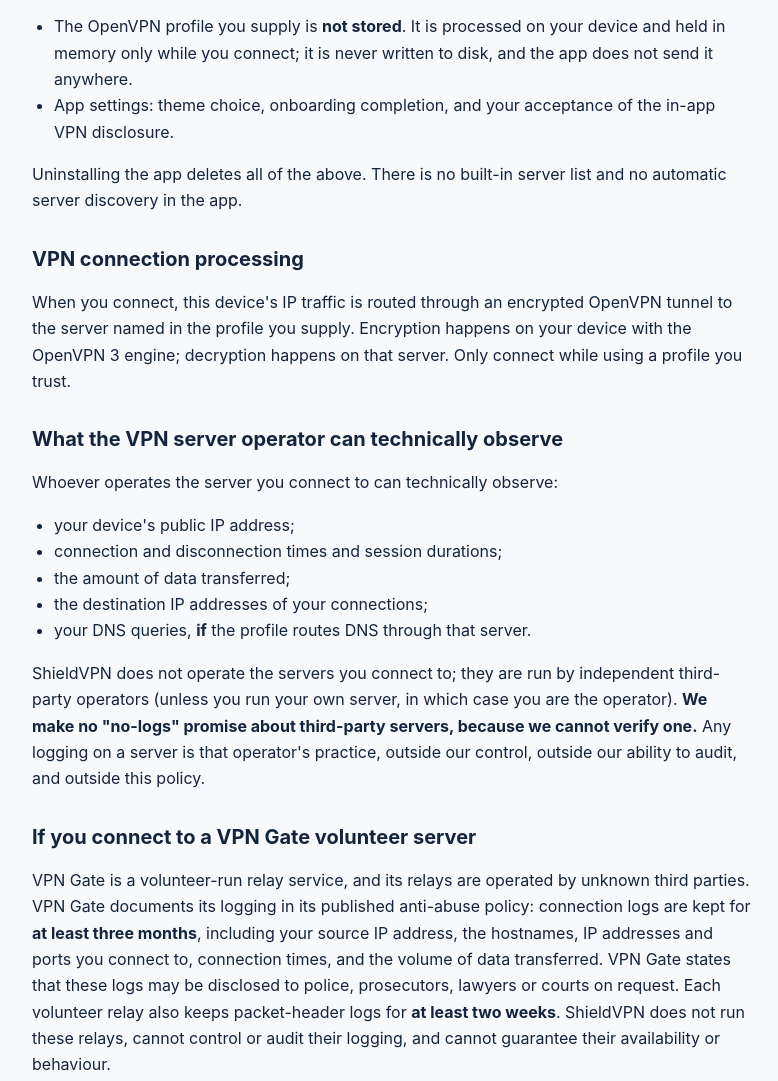
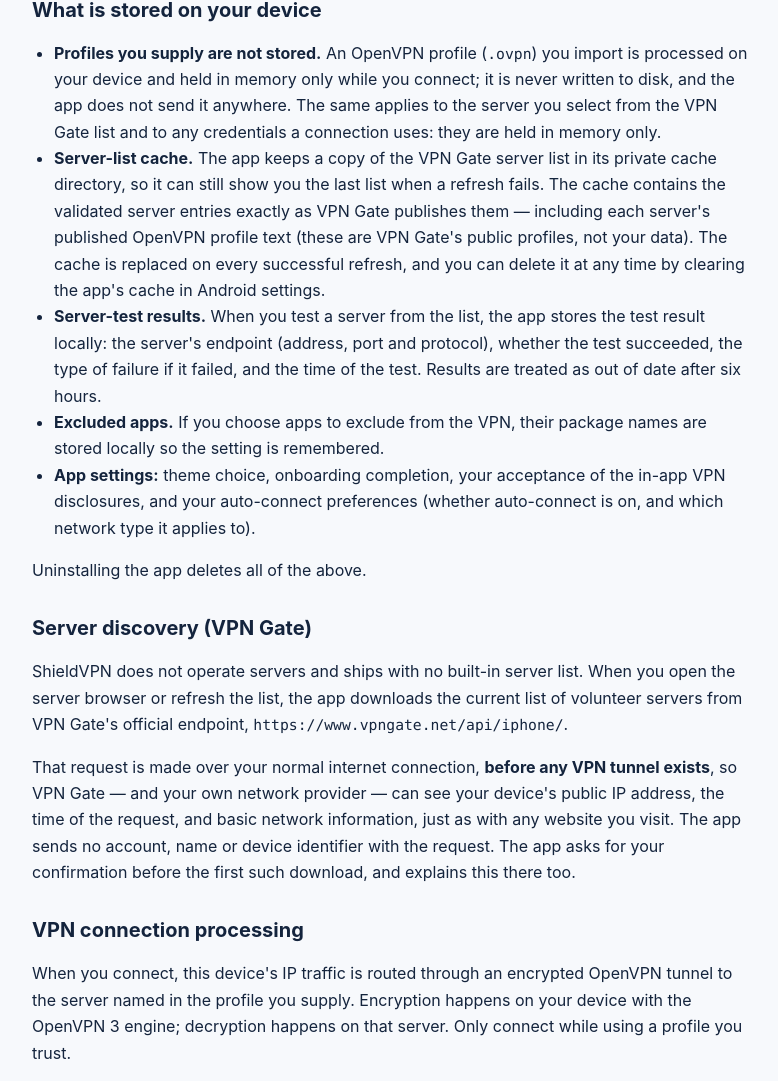
Before and after one commit to itshassan210-cmd/ShieldVPN-Privacy-Policy, a plain HTML site: page index.html in a window 1280 px wide. Shown: the part 450-1531 px from the top of the page, without its empty margins (248-1026 px from the left). Drawn offline with Linux system fonts and the light colour scheme.

Commit message:
Correct privacy policy: VPN Gate discovery, cache and local storage disclosures
- Remove the false 'no automatic server discovery' claim (audit D-1)
- Disclose the server-list cache (incl. published profile text), server-test
  results (6-hour expiry), excluded-apps list and auto-connect settings (D-2)
- Disclose the VPN Gate discovery fetch to www.vpngate.net/api/iphone/,
  made before any tunnel exists (D-3)
- Last updated: 27 November 2026

```diff
--- a/index.html
+++ b/index.html
@@ -36,25 +36,49 @@
 <body>
 <main>
 <h1>ShieldVPN Privacy Policy</h1>
-<p><em>Last updated: 24 November 2026</em></p>
+<p><em>Last updated: 27 November 2026</em></p>
 <p>This policy describes the ShieldVPN Android app (<code>com.shieldvpn.android</code>). ShieldVPN is an
 OpenVPN-based VPN client: it contains an OpenVPN engine, but it does <strong>not</strong> operate VPN
-servers. You connect through third-party VPN servers run by independent operators, using an
-OpenVPN profile (<code>.ovpn</code>) you supply. This policy is written to be accurate, not reassuring:
+servers. You connect through third-party VPN servers run by independent operators: either by
+supplying an OpenVPN profile (<code>.ovpn</code>) yourself, or by choosing a volunteer server from the
+list the app fetches from VPN Gate (see "Server discovery" below). This policy is written to be accurate, not reassuring:
 where a limit exists, it says so.</p>
 <h2>What the app collects</h2>
 <p><strong>Nothing.</strong> ShieldVPN has no user accounts, no analytics SDK, no advertising SDK, and no
 backend server operated by us. The app sends us no data of any kind.</p>
 <h2>What is stored on your device</h2>
 <ul>
-<li>The OpenVPN profile you supply is <strong>not stored</strong>. It is processed on your device and held
-in memory only while you connect; it is never written to disk, and the app does not send
-it anywhere.</li>
-<li>App settings: theme choice, onboarding completion, and your acceptance of the in-app VPN
-disclosure.</li>
+<li><strong>Profiles you supply are not stored.</strong> An OpenVPN profile (<code>.ovpn</code>) you import is
+processed on your device and held in memory only while you connect; it is never written
+to disk, and the app does not send it anywhere. The same applies to the server you select
+from the VPN Gate list and to any credentials a connection uses: they are held in memory
+only.</li>
+<li><strong>Server-list cache.</strong> The app keeps a copy of the VPN Gate server list in its private
+cache directory, so it can still show you the last list when a refresh fails. The cache
+contains the validated server entries exactly as VPN Gate publishes them — including each
+server's published OpenVPN profile text (these are VPN Gate's public profiles, not your
+data). The cache is replaced on every successful refresh, and you can delete it at any
+time by clearing the app's cache in Android settings.</li>
+<li><strong>Server-test results.</strong> When you test a server from the list, the app stores the test
+result locally: the server's endpoint (address, port and protocol), whether the test
+succeeded, the type of failure if it failed, and the time of the test. Results are
+treated as out of date after six hours.</li>
+<li><strong>Excluded apps.</strong> If you choose apps to exclude from the VPN, their package names are
+stored locally so the setting is remembered.</li>
+<li><strong>App settings:</strong> theme choice, onboarding completion, your acceptance of the in-app VPN
+disclosures, and your auto-connect preferences (whether auto-connect is on, and which
+network type it applies to).</li>
 </ul>
-<p>Uninstalling the app deletes all of the above. There is no built-in server list and no
-automatic server discovery in the app.</p>
+<p>Uninstalling the app deletes all of the above.</p>
+<h2>Server discovery (VPN Gate)</h2>
+<p>ShieldVPN does not operate servers and ships with no built-in server list. When you open
+the server browser or refresh the list, the app downloads the current list of volunteer
+servers from VPN Gate's official endpoint, <code>https://www.vpngate.net/api/iphone/</code>.</p>
+<p>That request is made over your normal internet connection, <strong>before any VPN tunnel
+exists</strong>, so VPN Gate — and your own network provider — can see your device's public IP
+address, the time of the request, and basic network information, just as with any website
+you visit. The app sends no account, name or device identifier with the request. The app
+asks for your confirmation before the first such download, and explains this there too.</p>
 <h2>VPN connection processing</h2>
 <p>When you connect, this device's IP traffic is routed through an encrypted OpenVPN tunnel to
 the server named in the profile you supply. Encryption happens on your device with the
@@ -92,8 +116,9 @@ If the check fails, the app shows no IP rather than guessing.</p>
 by that operator.</p>
 <h2>Your rights</h2>
 <p>Because no personal data is collected by the app, there is nothing held about you to access,
-correct, export or delete on our side. No profiles are stored; local app settings are removed
-when you uninstall the app.</p>
+correct, export or delete on our side. Profiles you supply are never stored; the other local
+items listed above (server-list cache, server-test results, excluded-apps list and settings)
+stay on your device and are removed when you uninstall the app.</p>
 <h2>No anonymity guarantee</h2>
 <p>A VPN does not guarantee complete anonymity. It encrypts traffic between your device and the
 VPN server and changes the IP address websites see. Websites and apps you sign in to can still
```
